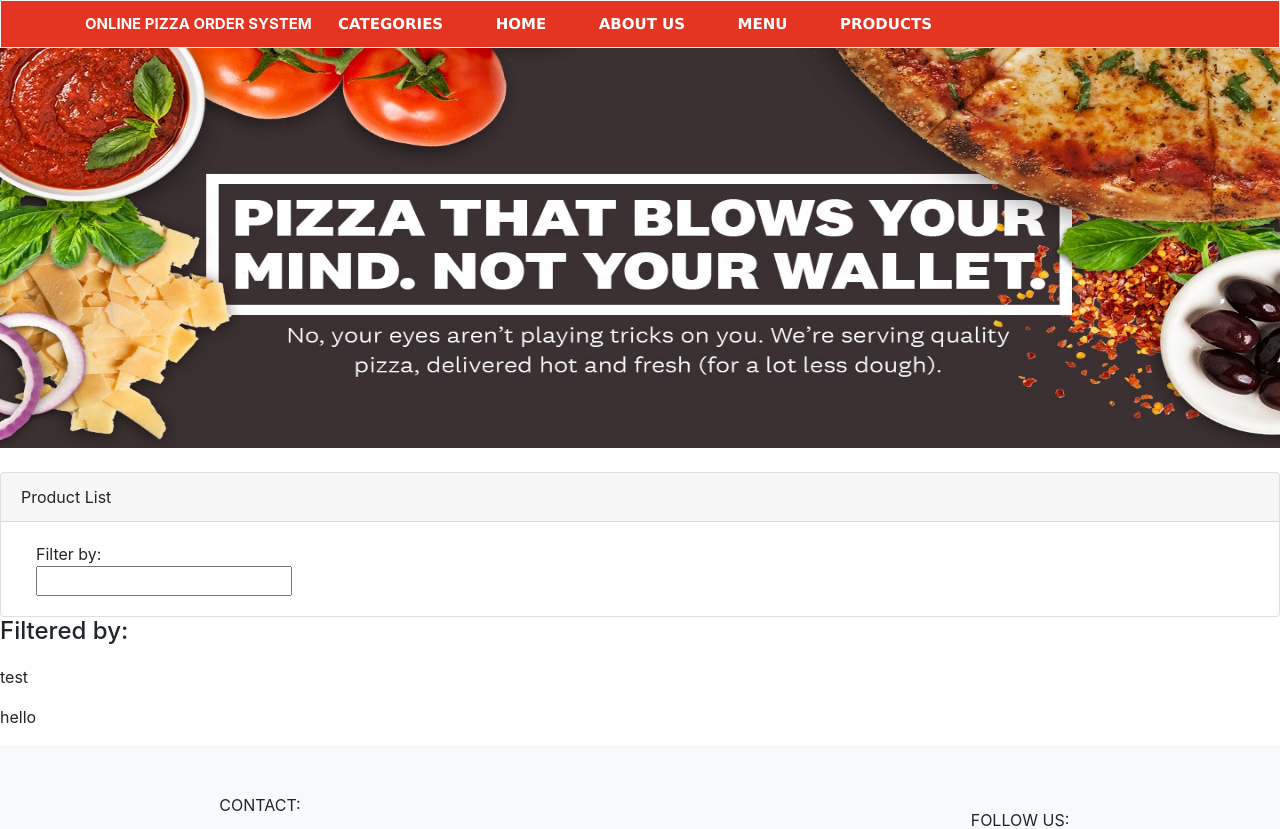
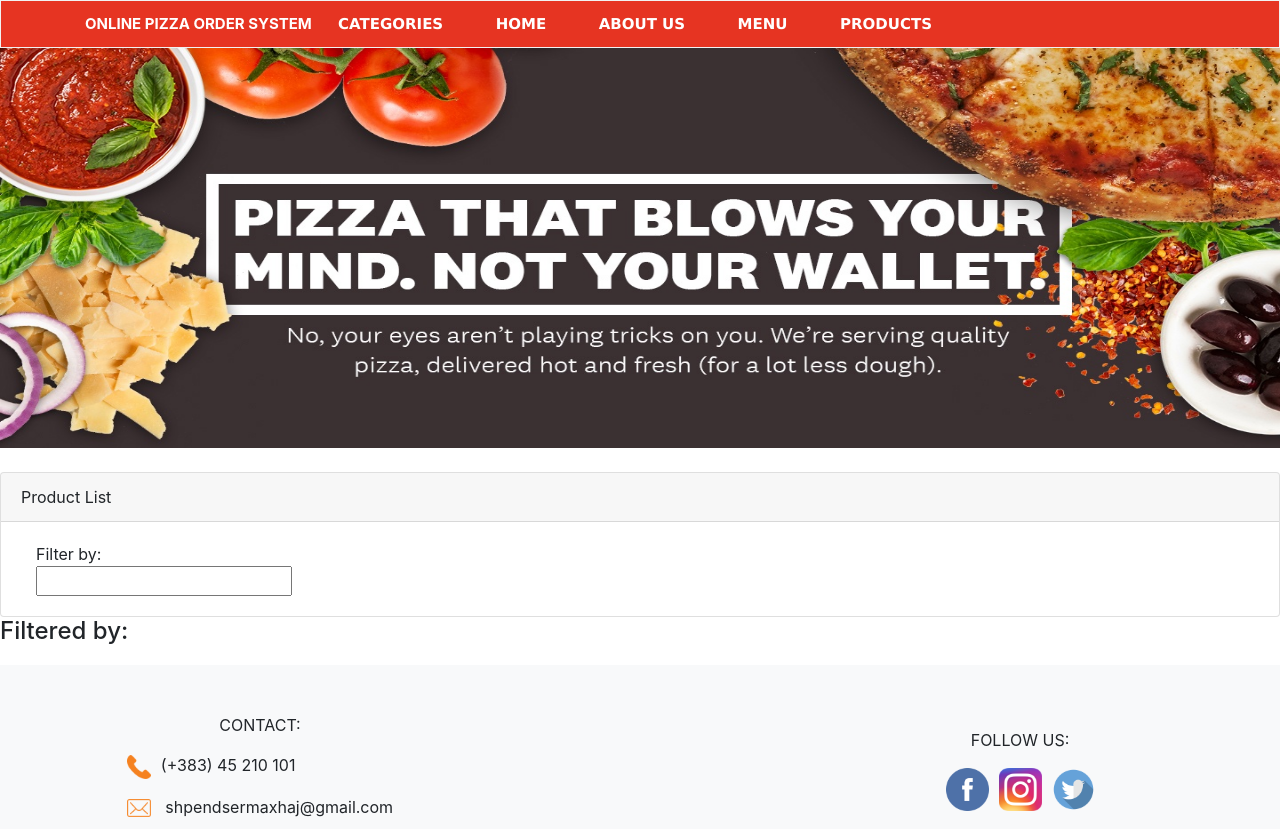
Before and after one commit to Shpendsermaxhaj/Final-E-Commerce, an Angular app: page /products in a window 1280 px wide. Shown: the top 829 px of the page. Built offline with nearby package versions, Linux system fonts and the light colour scheme.

Commit message:
Update productlist.component.html

```diff
--- a/src/app/shop/product/productlist/productlist.component.html
+++ b/src/app/shop/product/productlist/productlist.component.html
@@ -38,10 +38,3 @@
     </tbody>
   </table>
 </div>
-
-<p> test </p
-  >
-
-  <p> hello
-
-  </p>
```
